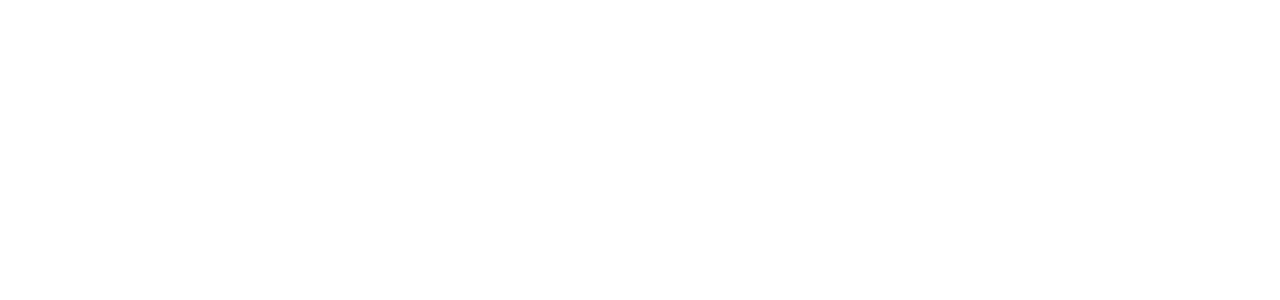
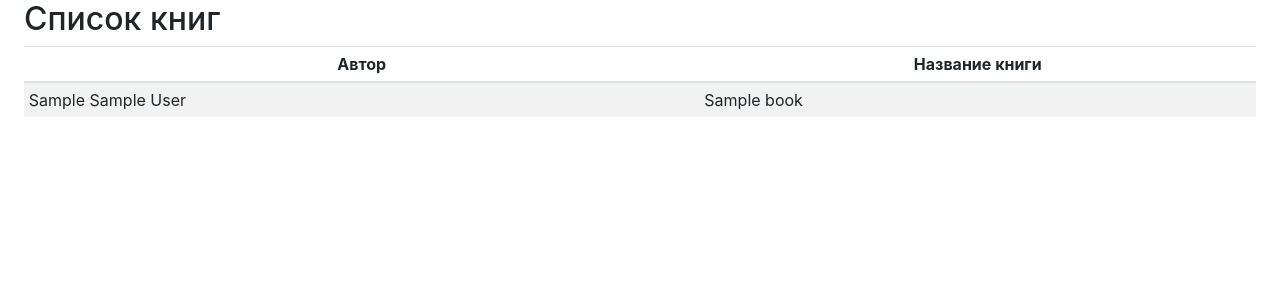
Before and after one commit to ElenaIzotova8/test, a PHP site: page / in a window 1280 px wide. Before the commit the part shown is empty. Shown: the top 300 px of the page. Run offline with PHP 8.4, Linux system fonts and the light colour scheme; tables that the repository leaves empty hold one stand-in row (values such as "Sample post").

Commit message:
вывод списка книг с именами авторов

```diff
--- a/controllers/App.php
+++ b/controllers/App.php
@@ -11,6 +11,7 @@
     }
 
     private function init() {
-
+		$data = Model::getByQuery("SELECT author_id, first_name, patronymic, last_name, b.id, name FROM books AS b LEFT JOIN authors AS a on b.author_id=a.id");
+        include BASE . '/views/main.php';
     }
 }
--- a/views/main.php
+++ b/views/main.php
@@ -18,7 +18,7 @@
     <div class="container-fluid">
       <div class="row">
 
-        <main role="main" class="col-md-9 ml-sm-auto col-lg-10 px-4">
+        <main role="main" class="col-12 ml-sm-auto px-4">
 
           <h2>Список книг</h2>
           <div class="table-responsive">
@@ -31,9 +31,9 @@
               </thead>
               <tbody>
                     <?php foreach($data as $item): ?>
-                        <tr align="center">
-                            <td><?=$item['auth_name'];?></a></td>
-                            <td><?=$item['book_name'];?></td>
+                        <tr align="left">
+                            <td><?=$item['first_name'].' '.(isset($item['patronymic']) && $item['patronymic'] != null ? $item['patronymic'].' ' : '').$item['last_name'];?></a></td>
+                            <td><?=$item['name'];?></td>
                         </tr>
                     <?php endforeach; ?>
               </tbody>
```
Also changed, not shown: models/Model.php (line endings or trailing spaces).
